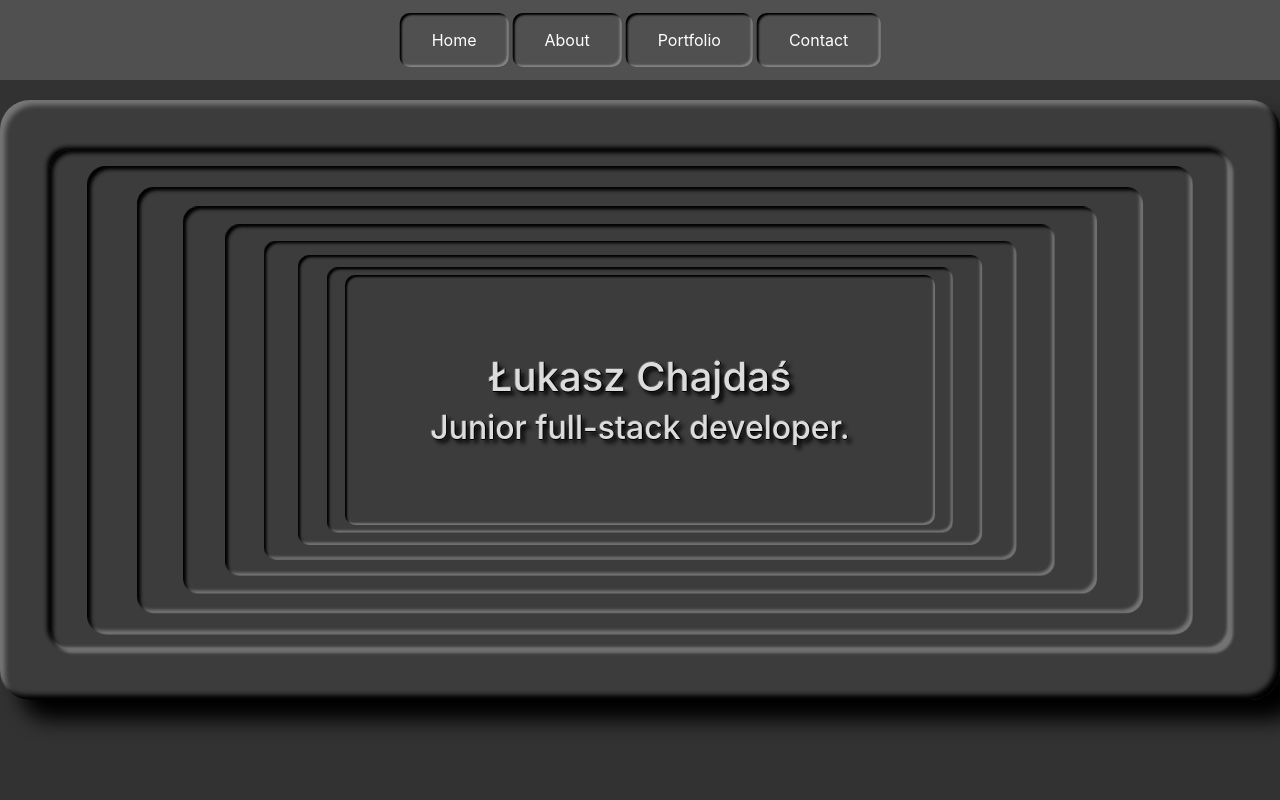
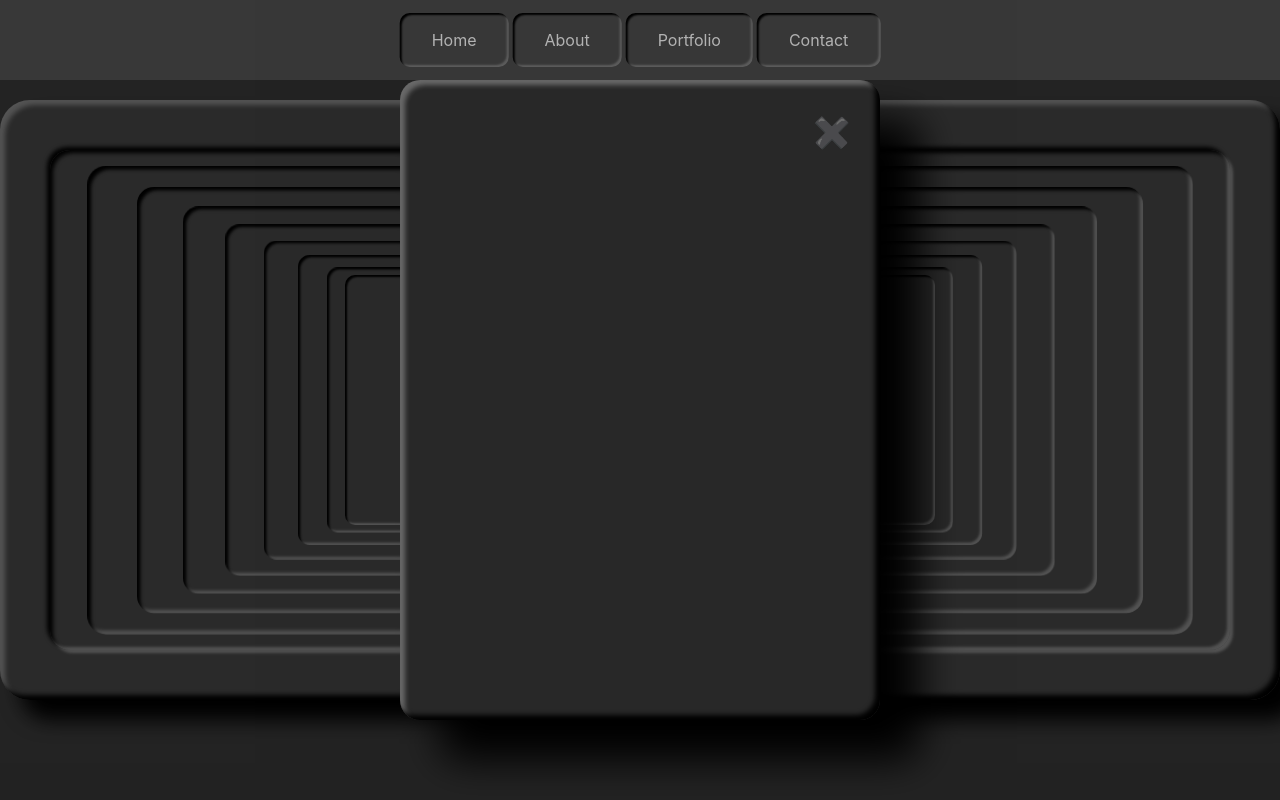
Before and after one commit to Luke1024/developer_page_in_angular, an Angular app in the folder developer-page/: page / in a window 1280 px wide. Shown: the top 800 px of the page. Built offline with nearby package versions, Linux system fonts and the light colour scheme.

Commit message:
modal for contact component to showing submit message added

```diff
--- a/developer-page/src/app/app.module.ts
+++ b/developer-page/src/app/app.module.ts
@@ -16,6 +16,7 @@ import { CardModalComponent } from './card-modal/card-modal.component';
 import { NavbarComponent } from './navbar/navbar.component';
 import { FormsModule } from '@angular/forms';
 import { ExtraOptions, RouterModule, Routes } from '@angular/router';
+import { MainModalComponent } from './main-modal/main-modal.component';
 
 const routes: Routes = [
   {
@@ -40,7 +41,8 @@ const routerOptions: ExtraOptions = {
     CardCircularBarComponent,
     CardComponent,
     CardModalComponent,
-    NavbarComponent
+    NavbarComponent,
+    MainModalComponent
   ],
   imports: [
     BrowserModule,
--- a/developer-page/src/app/card-block/card-block.component.ts
+++ b/developer-page/src/app/card-block/card-block.component.ts
@@ -8,6 +8,8 @@ import { Card } from '../models/card';
   styleUrls: ['./card-block.component.css']
 })
 export class CardBlockComponent implements OnInit {
+
+  @HostBinding("style.--modal_display") modal = "none";
 
   cards:Card[] = []
   cards2:Card[] = []
@@ -53,7 +55,4 @@ export class CardBlockComponent implements OnInit {
     this.messageService.send("")
   }
 
-  @HostBinding("style.--modal_display") modal = "none";
-
-
 }
--- a/developer-page/src/app/contact/contact.component.css
+++ b/developer-page/src/app/contact/contact.component.css
@@ -55,3 +55,12 @@
   box-shadow: inset 5px 5px 5px black,
   inset -5px -5px 5px  rgba(255, 255, 255, 0.3);
 }
+
+#modal {
+    left:0px;
+    top:0px;
+    position: fixed;
+    width: 100%;
+    height: 100%;
+    z-index: 15;
+}
--- a/developer-page/src/app/contact/contact.component.html
+++ b/developer-page/src/app/contact/contact.component.html
@@ -3,18 +3,17 @@
     <div style="width: 500px; margin: auto; top:50px; position: relative;">
         <div class="form-group">
             <label for="name">Name</label>
-            <input type="text" class="form-control" id="name" [(ngModel)]="contact.name">
-            <div *ngIf="correctness.name"class="alert alert-danger">Name is required</div>
+            <input type="text" class="form-control" id="name" [(ngModel)]="contact.name" (ngModelChange)="onChange()">
         </div>
         <div class="form-group">
             <label for="email">Email</label>
-            <input type="text" class="form-control" id="email" [(ngModel)]="contact.email">
-            <div *ngIf="correctness.message"
-                class="alert alert-danger">Email is required</div>
+            <input type="text" class="form-control" id="email" [(ngModel)]="contact.email" (ngModelChange)="onChange()">
+            <div *ngIf="correctness.email"
+                class="alert alert-danger">{{correctness.email}}</div>
         </div>
         <div class="form-group">
             <label for="message">Message</label>
-            <input type="text" class="form-control" id="message" [(ngModel)]="contact.message">
+            <input type="text" class="form-control" id="message" [(ngModel)]="contact.message" (ngModelChange)="onChange()">
         </div>
         <button id="submitbutton" [disabled]="status">Submit</button>
     </div>
@@ -24,3 +23,4 @@
         <div><a href="mailto: chajdas.lukasz@gmail.com" style="color: whitesmoke; font-size: large;">chajdas.lukasz@gmail.com</a></div>
     </div>
 </div>
+<app-main-modal id="modal" [modalMessage]="modalMessage" [visible]="visible" (close)="closeModal()"></app-main-modal>
--- a/developer-page/src/app/contact/contact.component.ts
+++ b/developer-page/src/app/contact/contact.component.ts
@@ -1,7 +1,10 @@
-import { Component, OnInit } from '@angular/core';
+import { Component, Input, OnInit, Output } from '@angular/core';
 import { ContactDto } from '../models/contact-dto';
 import { ContactCorrectnessDto } from '../models/contact-correctness-dto';
 import { MessageServiceService } from '../message-service/message-service.service';
+import { BehaviorSubject, Observable, Subject } from 'rxjs';
+import { debounceTime} from 'rxjs/operators';
+import { MainModalMessage } from '../models/main-modal-message';
 
 @Component({
   selector: 'app-contact',
@@ -12,38 +15,65 @@ export class ContactComponent implements OnInit {
 
   constructor(private messageService:MessageServiceService) { }
 
-  ngOnInit(): void {
-  }
-
   status = false;
 
   contact = {name:"", email:"", message:""} as ContactDto;
 
   correctness = {name:"", email:"", message:""} as ContactCorrectnessDto;
 
+  @Output() modalMessage = {title:"", description:""} as MainModalMessage;
 
+  @Output() visible = true;
+
+  ngOnInit(): void {
+
+  }
 
   onChange() {
-    this.messageService.getContactInfo(this.contact).subscribe(response => {
-      if(response != null){
-        this.correctness = response;
-      }
-    })
+    if(/^\w+([\.-]?\w+)*@\w+([\.-]?\w+)*(\.\w{2,3})+$/.test(this.contact.email)){
+      this.correctness.email = "";
+      this.status = true;
+    } else {
+      this.correctness.email = "You have entered an invalid email address!";
+      this.status = false;
+    }
   }
 
   onSubmit() {
     if(this.status){
       this.messageService.saveContact(this.contact).subscribe(response => {
-
+        this.analyzeResponse(response);
       })
     }
-  }
-
-  showSuccesfullMessage(){
-
   }
 
   send() {
     this.messageService.send("contact hover");
   }
+
+  private analyzeResponse(response:any){
+    if(response != null){
+      if(response.body != null){
+        if(response.status==200){
+          if(response.body.status){
+            this.showResponseMessage();
+            return;
+          }
+        }
+      }
+    }
+    this.showProblemMessage()
+  }
+
+  private showResponseMessage() {
+
+  }
+
+  private showProblemMessage() {
+
+  }
+
+  closeModal() {
+    this.visible = false;
+  }
 }
--- /dev/null
+++ b/developer-page/src/app/main-modal/main-modal.component.css
@@ -0,0 +1,51 @@
+#background {
+    width: 100%;
+    height: 100%;
+    background-color:rgba(0,0,0,0.3);
+    position:absolute;
+    display: var(--modal_display);
+}
+
+#modal {
+    height:640px;
+    width:480px;
+    border-radius: 20px;
+    background-color: rgb(40,40,40);
+    box-shadow: inset -5px -5px 5px black,
+        inset 5px 5px 5px rgba(255, 255, 255, 0.3),
+        40px 40px 40px black;
+    position: relative;
+    top: 50%;
+    left: 50%;
+    transform: translate(-50%, -50%);
+}
+
+h2 {
+    text-align: center;
+    margin:auto;
+    position: relative;
+    top:5rem;
+    color:rgb(220,220,220);
+    text-shadow: 2px 2px 2px black,
+     -1px 0 rgb(102, 101, 101), 0 1px black, 1px 0 black, 0 -1px rgb(102, 102, 102);
+}
+
+p {
+    padding: 40px;
+    position: relative;
+    top:4rem;
+    color:rgb(220,220,220);
+    text-shadow: 2px 2px 2px black,
+     -1px 0 rgb(102, 101, 101), 0 1px black, 1px 0 black, 0 -1px rgb(102, 102, 102);
+    font-size: 18px;
+}
+
+#x {
+    top:30px;
+    right:30px;
+    position:absolute;
+    color: rgba(255, 255, 255, 0.6);
+    font-size: 30px;
+    font-weight: bold;
+    cursor:pointer;
+}
--- /dev/null
+++ b/developer-page/src/app/main-modal/main-modal.component.html
@@ -0,0 +1,9 @@
+<div>
+    <div id="background">
+        <div id="modal">
+            <h2>{{modalMessage.title}}</h2>
+            <p>{{modalMessage.description}}</p>
+            <div id="x" (click)="closeModal()">&#10006;</div>
+        </div>
+    </div>
+</div>
--- /dev/null
+++ b/developer-page/src/app/main-modal/main-modal.component.ts
@@ -0,0 +1,36 @@
+import { Component, EventEmitter, HostBinding, Input, OnChanges, OnInit, Output, SimpleChanges } from '@angular/core';
+import { MainModalMessage } from '../models/main-modal-message';
+
+@Component({
+  selector: 'app-main-modal',
+  templateUrl: './main-modal.component.html',
+  styleUrls: ['./main-modal.component.css']
+})
+export class MainModalComponent implements OnInit, OnChanges {
+
+  @Input() modalMessage:MainModalMessage = {title:"", description:""} as MainModalMessage;
+  @Input() visible:boolean = false;
+
+  @HostBinding("style.--modal_display") modal = "initial";
+  @Output() close = new EventEmitter();
+
+  constructor() { }
+
+  ngOnInit(): void {
+    setInterval(() => {
+
+    })
+  }
+
+  ngOnChanges(changes:SimpleChanges) {
+    if(this.visible){
+      this.modal = "initial";
+    } else {
+      this.modal = "none";
+    }
+  }
+
+  closeModal() {
+    this.close.emit();
+  }
+}
--- a/developer-page/src/app/message-service/message-service.service.ts
+++ b/developer-page/src/app/message-service/message-service.service.ts
@@ -1,9 +1,7 @@
 import { HttpClient } from '@angular/common/http';
 import { Injectable } from '@angular/core';
 import { Observable, of } from 'rxjs';
-import { ContactCorrectnessDto } from '../models/contact-correctness-dto';
 import { ContactDto } from '../models/contact-dto';
-import { ContactResponseDto } from '../models/contact-response-dto';
 import { TokenStatus } from './message-models/token-status';
 import { ActionService } from './sub-services/action.service';
 import { ContactService } from './sub-services/contact.service';
@@ -40,11 +38,7 @@ export class MessageServiceService {
     this.actionService.send(code);
   }
 
-  public getContactInfo(contact:ContactDto):Observable<ContactCorrectnessDto> {
-    return this.contactService.getContactInfo(contact);
-  }
-
-  public saveContact(contact:ContactDto):Observable<ContactResponseDto> {
+  public saveContact(contact:ContactDto):Observable<any> {
     return this.contactService.saveContact(contact);
   }
 
--- a/developer-page/src/app/message-service/sub-services/contact.service.ts
+++ b/developer-page/src/app/message-service/sub-services/contact.service.ts
@@ -1,6 +1,6 @@
 import { HttpClient, HttpResponse } from '@angular/common/http';
 import { Injectable } from '@angular/core';
-import { Observable, of } from 'rxjs';
+import { Observable, of, Subject } from 'rxjs';
 import { catchError } from 'rxjs/operators';
 import { ContactCorrectnessDto } from 'src/app/models/contact-correctness-dto';
 import { ContactDto } from 'src/app/models/contact-dto';
@@ -15,6 +15,7 @@ export class ContactService {
   private tokenStatus:TokenStatus = {status:false, message:"", token:""};
   private contactInfoUrl:string = "";
   private contactSaveUrl:string = "";
+  private contactSnapshotList:ContactDto[] = [];
 
   constructor(private http:HttpClient) { }
 
@@ -24,23 +25,15 @@ export class ContactService {
       this.contactSaveUrl = contactSaveUrl;
     }
 
-    public getContactInfo(contact:ContactDto):Observable<any> {
-    if(this.isTokenActive()){
-      return this.http.put<ContactCorrectnessDto>(this.contactInfoUrl + "/" + this.tokenStatus.token, contact, {observe:'response'})
-      .pipe(catchError(this.handleError<ContactCorrectnessDto>("account info")))
-    } else {
-      return Observable.arguments({name:"", email:"", message:""} as ContactCorrectnessDto);
+
+    public saveContact(contact:ContactDto):Observable<any> {
+      if(this.isTokenActive()){
+       return this.http.put<ContactResponseDto>(this.contactSaveUrl + "/" + this.tokenStatus.token,contact, {observe:'response'})
+       .pipe(catchError(this.handleError<ContactResponseDto>("post account")))
+      } else {
+        return Observable.arguments({status:false, message:"Server not responding."} as ContactResponseDto)
+      }
     }
-  }
-
-  public saveContact(contact:ContactDto):Observable<ContactResponseDto> {
-    if(this.isTokenActive()){
-      return this.http.put<ContactResponseDto>(this.contactSaveUrl + "/" + this.tokenStatus.token,contact)
-      .pipe(catchError(this.handleError<ContactResponseDto>("post account")))
-    } else {
-      return Observable.arguments({status:false, message:"Server not responding."} as ContactResponseDto)
-    }
-  }
 
   private isTokenActive():boolean {
     return this.tokenStatus.status;
--- /dev/null
+++ b/developer-page/src/app/models/main-modal-message.ts
@@ -0,0 +1,4 @@
+export interface MainModalMessage {
+    title:string;
+    description:string;
+}
```
Also changed, not shown: 1 other file (tests, documents, lock files or other folders).
